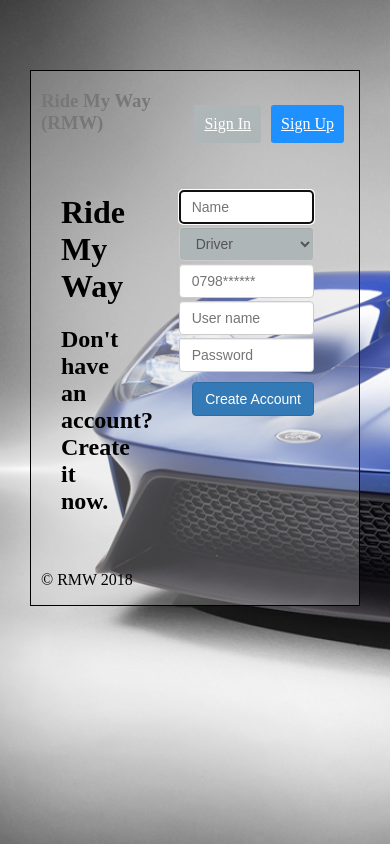
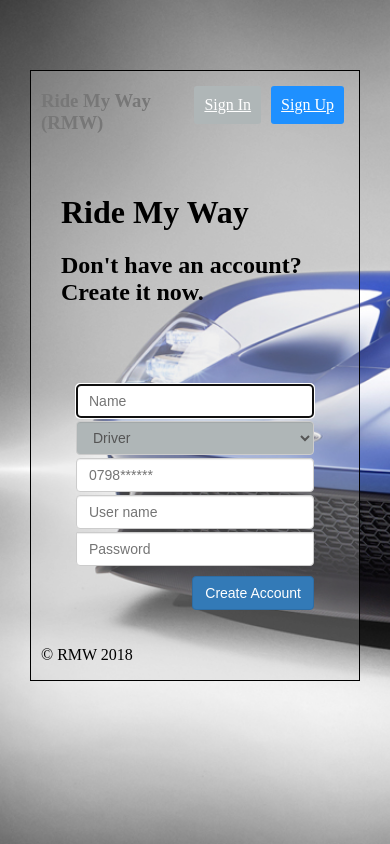
Before and after one commit to reiosantos/Ride-my-way, a Python web app: template UI/templates/signup.html in a window 390 px wide. Run offline with Jinja, Linux system fonts and the light colour scheme; the template is opened without the code that fills it, so the values that code supplies are empty.

Commit message:
make responsive tables

```diff
--- a/UI/static/css/main.css
+++ b/UI/static/css/main.css
@@ -148,3 +148,13 @@
 .formError {
     border: 1px solid red;
 }
+
+div {
+    overflow-x: auto;
+}
+
+@media screen and (max-width: 850px) {
+    div.one-row div {
+        width: 100%;
+    }
+}
```
